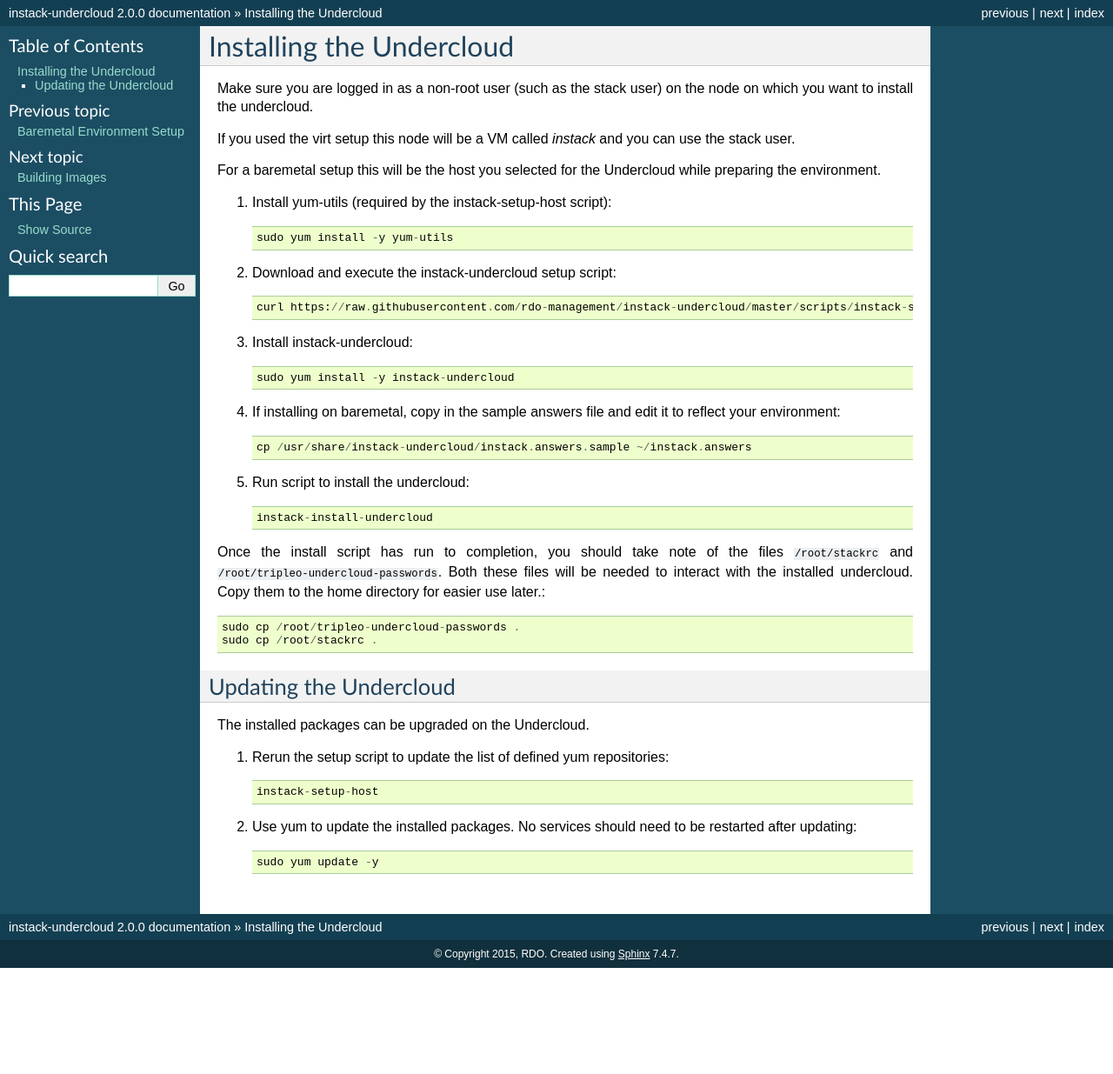
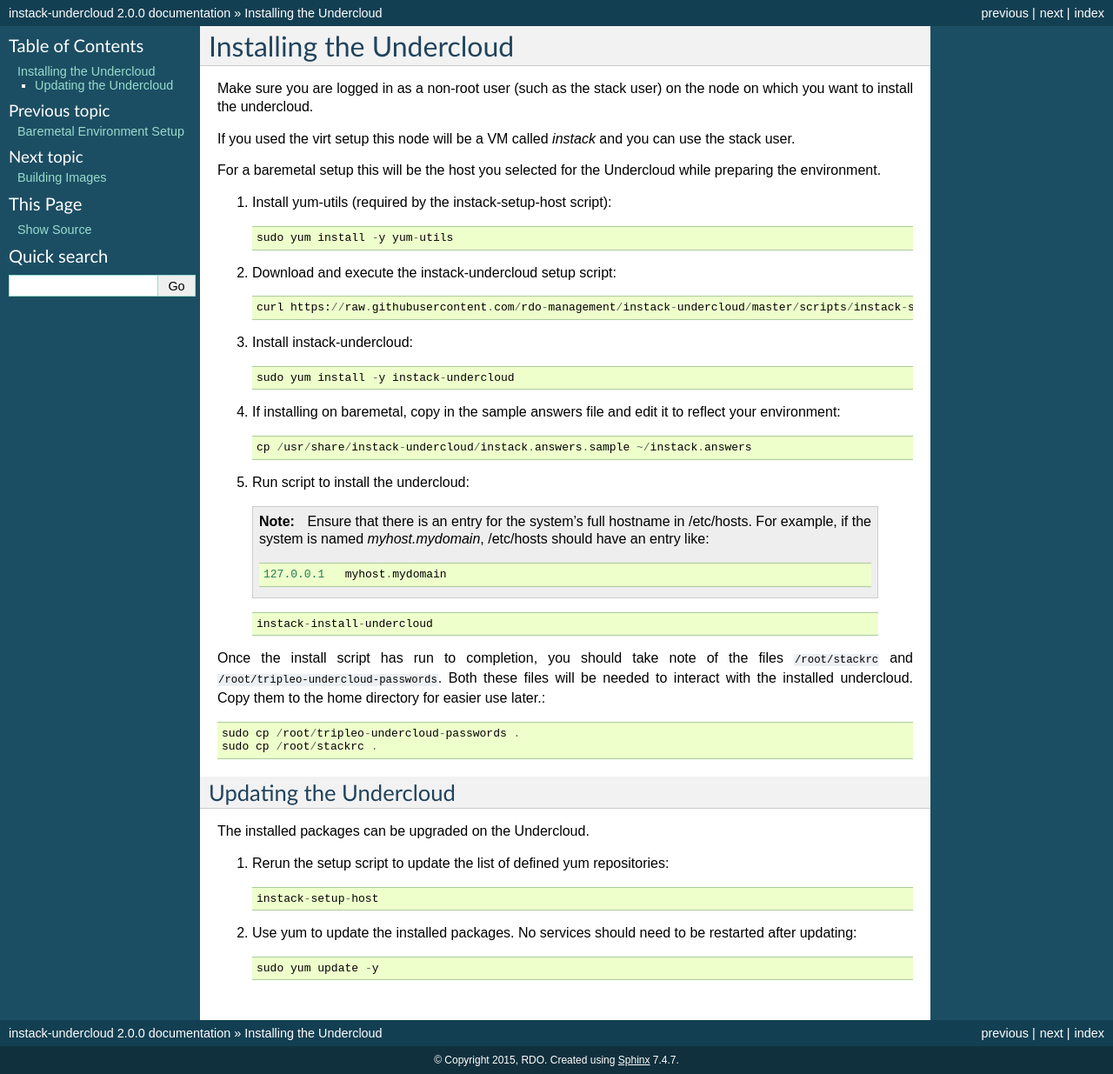
Before and after one commit to openstack-archive/instack-undercloud, a Sphinx documentation site: the page built from doc/source/install-undercloud.rst, in a window 1280 px wide. Shown: the whole page at 87% size. Built offline with Sphinx 7.4.7, drawn with Linux system fonts in a browser that asks for light colours; before the commit the page ends 1113 px from its top, so only the background shows below that.

Commit message:
Add note about /etc/hosts
Puppet doesn't work if the full hostname of the system is not
resolvable.

Change-Id: Ic8c8438fb7eba4b5c5ef8e120b8bb77c7de6a17a

```diff
--- a/doc/source/install-undercloud.rst
+++ b/doc/source/install-undercloud.rst
@@ -29,6 +29,14 @@
 
 #. Run script to install the undercloud::
 
+  .. note:: Ensure that there is an entry for the system's full hostname in /etc/hosts.
+     For example, if the system is named *myhost.mydomain*, /etc/hosts should have
+     an entry like::
+
+        127.0.0.1   myhost.mydomain
+
+  ::
+
     instack-install-undercloud
 
 Once the install script has run to completion, you should take note of the
```
